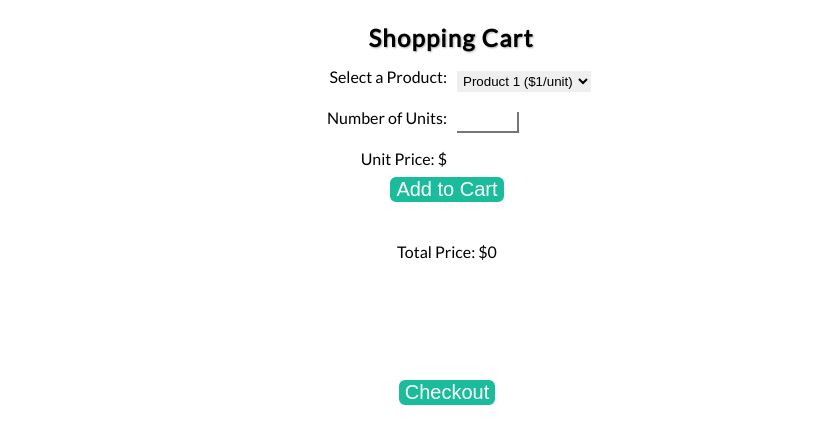
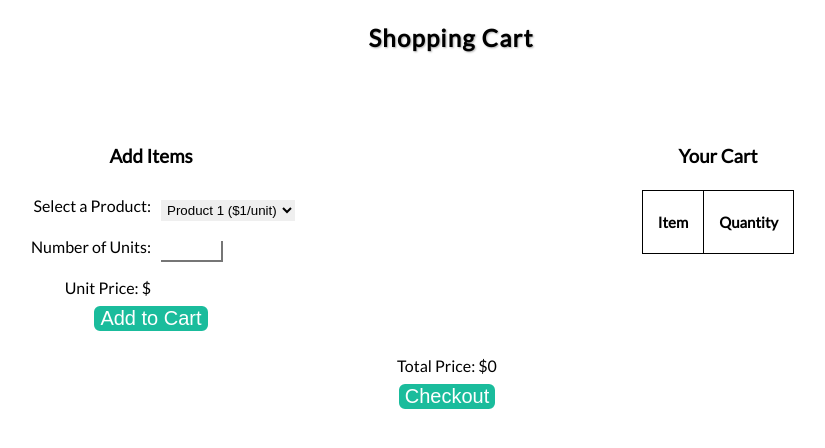
Before and after one commit to CS3320/eCommerce-shopping-cart, a PHP site: page /html/shopping_cart.html in a window 1280 px wide. Shown: the top 448 px of the page, without its empty margins (193-1018 px from the left). Run offline with PHP 8.4, Linux system fonts and the light colour scheme; lists and menus that the app fills with data are empty.

Commit message:
add html table

```diff
--- /dev/null
+++ b/css/cart.css
@@ -0,0 +1,41 @@
+table,
+th,
+td {
+  border: 1px solid black;
+  border-collapse: collapse;
+}
+table {
+  border-spacing: 5px;
+  float: right;
+  padding: 15px;
+  margin-right: 50px;
+}
+th,
+td {
+  padding: 15px;
+  font-size: 15px;
+}
+th {
+  text-align: left;
+}
+
+li.checkout-list {
+  padding: 0px;
+}
+#cartform {
+  float: left;
+  width: 350px;
+  height: 100px;
+}
+
+.grid-container {
+  display: grid;
+  grid-template-columns: 50% 50%;
+  padding: 30px;
+  justify-items: center;
+}
+.grid-item {
+  padding: 30px;
+  text-align: center;
+  justify-content: center;
+}
--- a/css/main.css
+++ b/css/main.css
@@ -18,7 +18,7 @@ h2 {
 
 form {
   width: 80vw;
-  height: 45vh;
+  height: 80vh;
   margin: auto;
 }
 
@@ -83,9 +83,7 @@ ul {
   padding: 10px;
   margin: auto;
 }
-li.checkout-list {
-  padding: 0px;
-}
+
 li {
   padding: 5px;
   text-align: center;
--- a/html/shopping_cart.html
+++ b/html/shopping_cart.html
@@ -3,11 +3,15 @@
   <head>
     <title>Shopping Cart</title>
     <link rel="stylesheet" href="../css/main.css" />
+    <link rel="stylesheet" href="../css/cart.css" />
     <script src="../js/shopping_cart.js" defer></script>
   </head>
   <body>
     <div class="background">
       <h2>Shopping Cart</h2>
+      <div class="grid-container">
+        <div class="grid-item">
+          <h3>Add Items</h3>
           <form method="get" id="cartform">
             <label> Select a Product: </label>
             <!--use AJAX to load database in the future-->
@@ -17,7 +21,6 @@
               <option value="product3">Product 3 ($1/unit)</option>
               <option value="product4">Product 4 ($1/unit)</option>
             </select>
-        <div class="divider"></div>
 
             <label> Number of Units: </label>
             <input
@@ -28,16 +31,32 @@
               min="1"
               max="100"
             />
-        <div class="divider"></div>
 
             <label> Unit Price: $<span id="unitPrice"></span></label>
-        <div class="divider"></div>
+
             <button type="button" id="addToCart">Add to Cart</button>
-        <div class="divider"></div>
+
             <br />
-        <div class="divider">Total Price: $<span id="total">0</span></div>
           </form>
+        </div>
+
+        <div class="grid-item">
+          <table id="cart">
+            <caption>
+              <h3>Your Cart</h3>
+            </caption>
+            <tr>
+              <th>Item</th>
+              <th>Quantity</th>
+            </tr>
+          </table>
+        </div>
+      </div>
+
+      <div id="checkout">
+        Total Price: $<span id="total">0</span>
         <button type="button">Checkout</button>
+      </div>
     </div>
   </body>
 
--- a/js/shopping_cart.js
+++ b/js/shopping_cart.js
@@ -6,6 +6,7 @@ item_prices["product3"] = 1;
 item_prices["product4"] = 1;
 
 var currentTotal = parseInt(document.getElementById("total").innerHTML);
+var table = document.createElement("table");
 
 function getItemPrice() {
   var itemPrice = 0;
@@ -33,10 +34,13 @@ function calculateTotal() {
   document.getElementById("total").innerHTML = currentTotal;
 }
 
+function addToTable() {}
+
 if (document.getElementById("addToCart")) {
   document
     .getElementById("addToCart")
     .addEventListener("click", calculateTotal);
+  document.getElementById("addToCart").addEventListener("click", addToTable);
 }
 
 if (document.getElementById("units")) {
```
Lines whose indentation alone changed are shown as unchanged.
